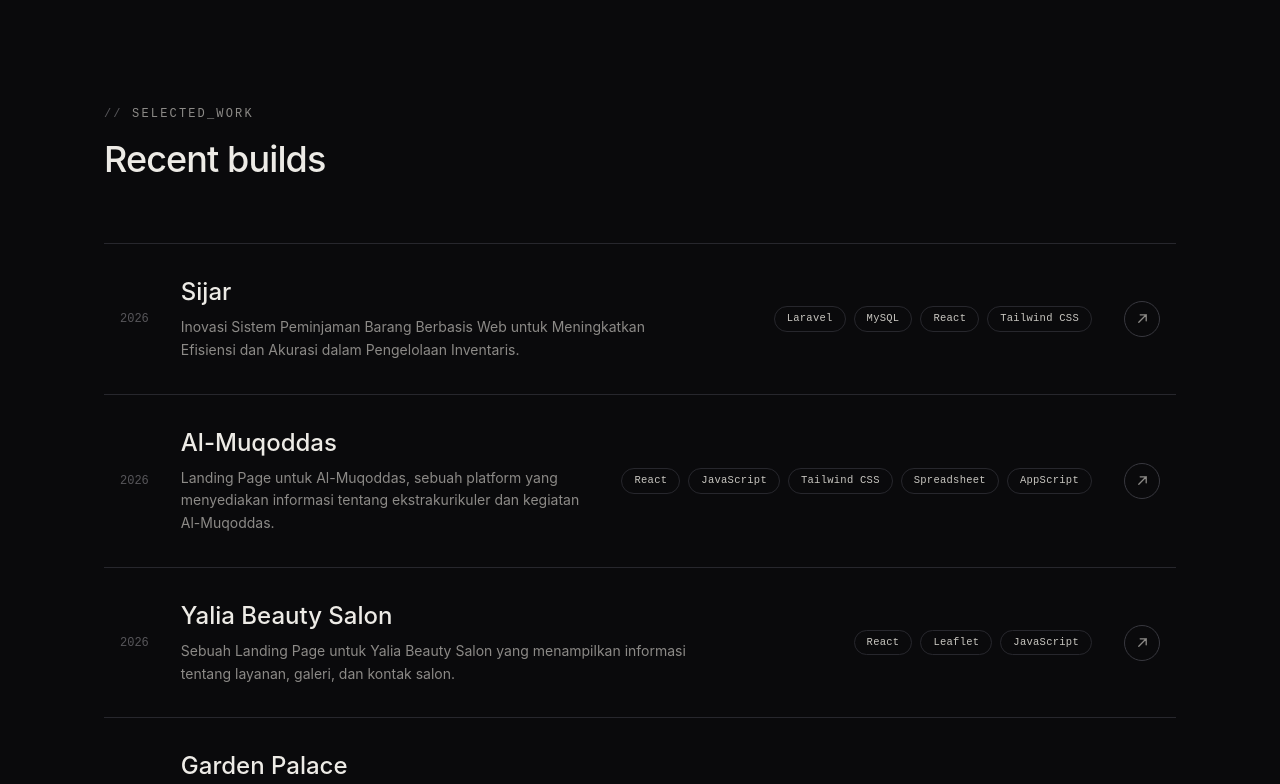
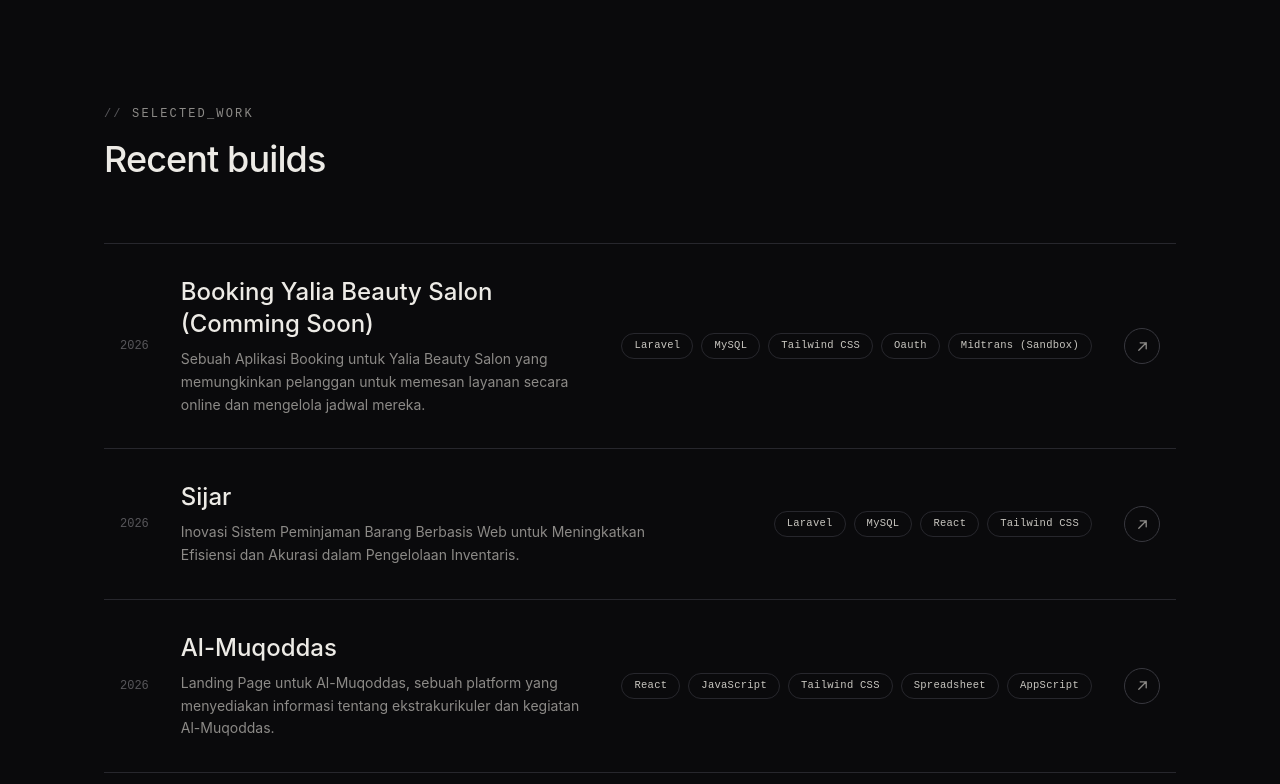
Before and after one commit to Rendra-Gadhing28/my-portofolio, a React (Vite) app: page / in a window 1280 px wide. Shown: the part 987-1771 px from the top of the page. Built offline with nearby package versions, Linux system fonts and the light colour scheme.

Commit message:
add 1 project coming soon

```diff
--- a/src/components/Projects.jsx
+++ b/src/components/Projects.jsx
@@ -1,6 +1,13 @@
 import { motion } from "framer-motion";
 
 const PROJECTS = [
+  {
+    name: "Booking Yalia Beauty Salon (Comming Soon)",
+    desc: "Sebuah Aplikasi Booking untuk Yalia Beauty Salon yang memungkinkan pelanggan untuk memesan layanan secara online dan mengelola jadwal mereka.",
+    tags: ["Laravel", "MySQL"," Tailwind CSS", "Oauth", "Midtrans (Sandbox)"],
+    year: "2026",
+    url: "https://github.com/rendra-gadhing28/PRA-UKK"
+  },
   {
     name: "Sijar",
     desc: "Inovasi Sistem Peminjaman Barang Berbasis Web untuk Meningkatkan Efisiensi dan Akurasi dalam Pengelolaan Inventaris.",
```
